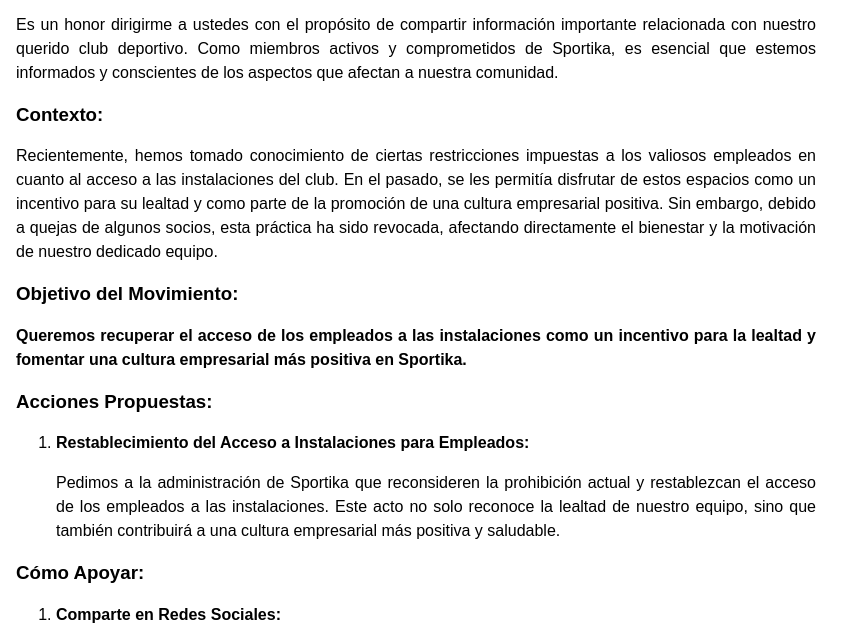
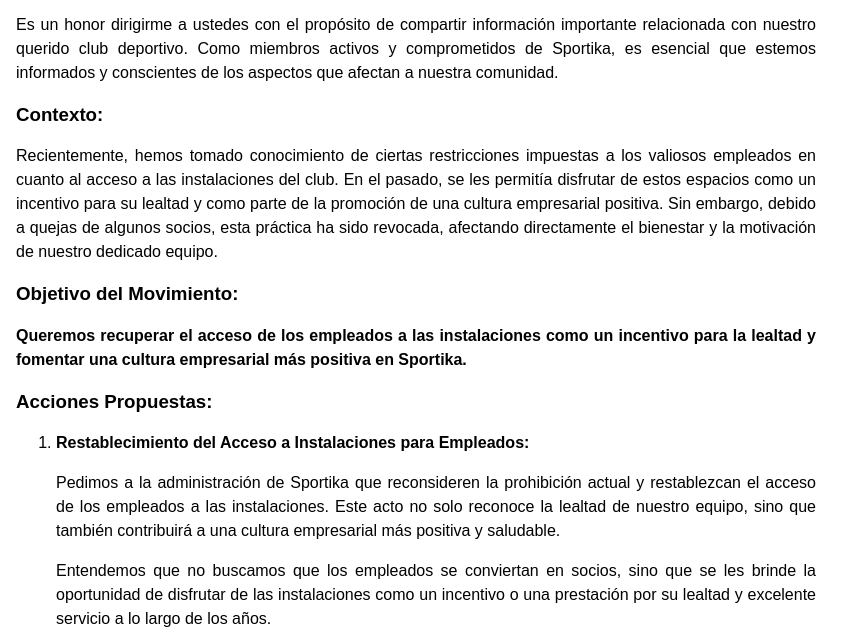
Before and after one commit to sportika-socios/sportika-socios.github.io, a plain HTML site: page index.html in a window 1280 px wide. Shown: the part 95-735 px from the top of the page, without its empty margins (0-863 px from the left). Drawn offline with Linux system fonts and the light colour scheme.

Commit message:
Update index.html

```diff
--- a/index.html
+++ b/index.html
@@ -68,6 +68,7 @@
         <li>
             <p><strong>Restablecimiento del Acceso a Instalaciones para Empleados:</strong></p>
             <p>Pedimos a la administración de Sportika que reconsideren la prohibición actual y restablezcan el acceso de los empleados a las instalaciones. Este acto no solo reconoce la lealtad de nuestro equipo, sino que también contribuirá a una cultura empresarial más positiva y saludable.</p>
+            <p>Entendemos que no buscamos que los empleados se conviertan en socios, sino que se les brinde la oportunidad de disfrutar de las instalaciones como un incentivo o una prestación por su lealtad y excelente servicio a lo largo de los años.</p>
         </li>
     </ol>
 
```
